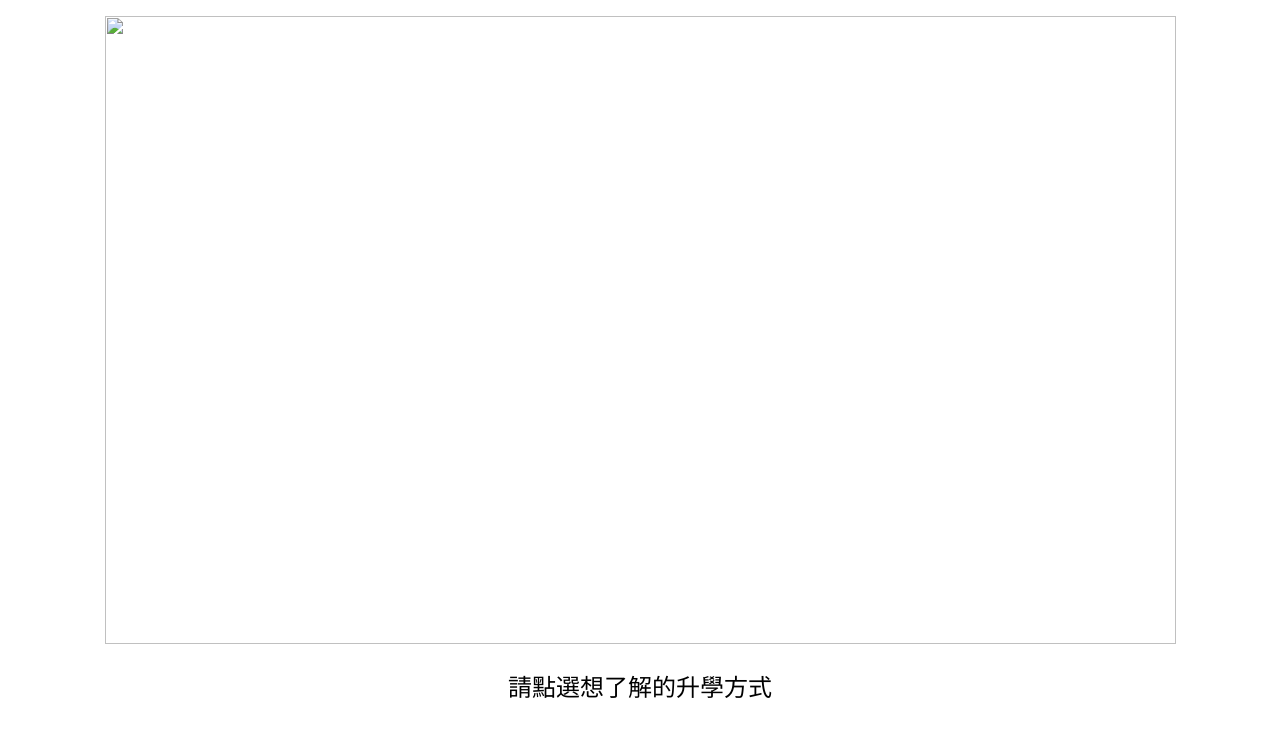
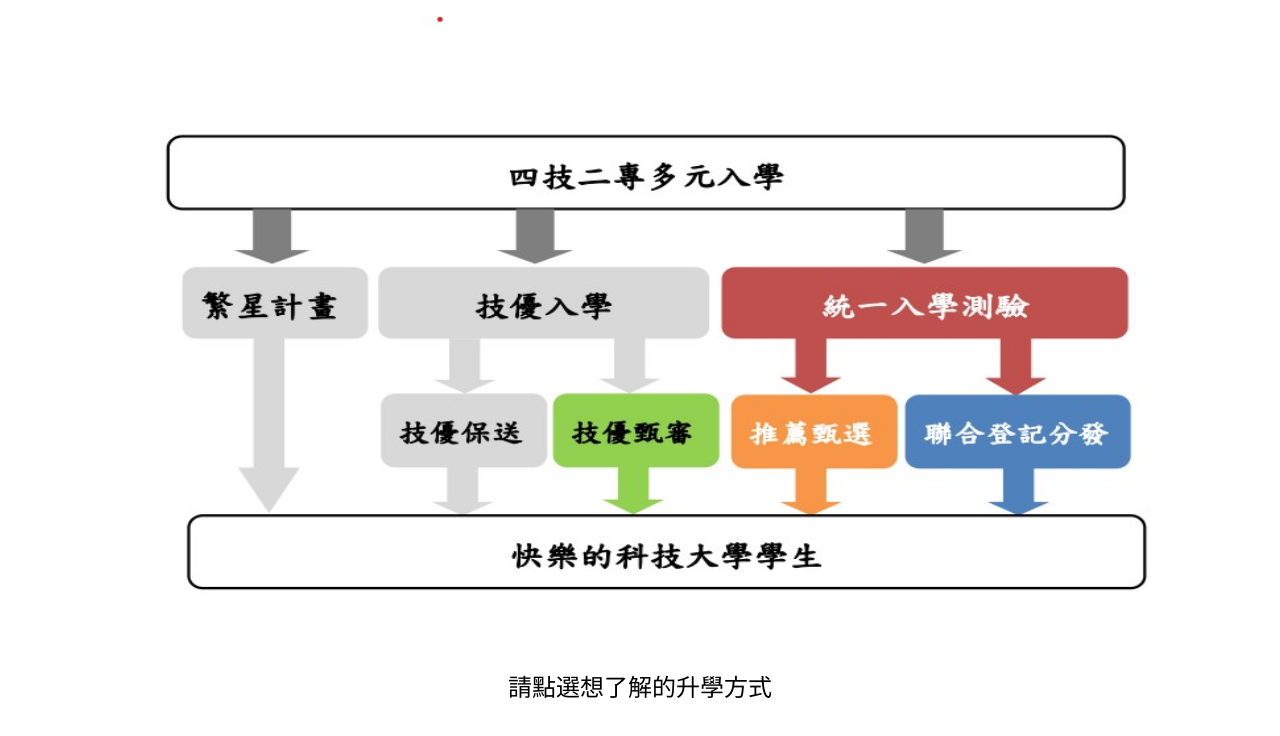
Before and after one commit to JhenYuSong/JhenYuSong.github.io, a plain HTML site: page a00.html in a window 1280 px wide. Drawn offline with Linux system fonts and the light colour scheme.

Commit message:
Add files via upload

```diff
--- a/a00.html
+++ b/a00.html
@@ -2,7 +2,7 @@
 <html xmlns="http://www.w3.org/1999/xhtml">
 <head>
 <meta http-equiv="Content-Type" content="text/html; charset=utf-8" />
-<title>無標題文件</title>
+<title>升學方式介紹</title>
 <style type="text/css">
 .a1 {
 	font-family: "標楷體";
@@ -12,7 +12,7 @@
 </head>
 
 <body>
-<p align="center"><img src="picture/a0611.jpg" width="1071" height="628" usemap="#Map" border="0" />
+<p align="center"><img src="a0611.jpg" width="1071" height="628" usemap="#Map" border="0" />
   <map name="Map" id="Map">
     <area shape="rect" coords="802,381,1018,446" href="a05.html" />
     <area shape="rect" coords="629,380,788,445" href="a04.html" />
```
Also changed, not shown: a0611.jpg (added).
